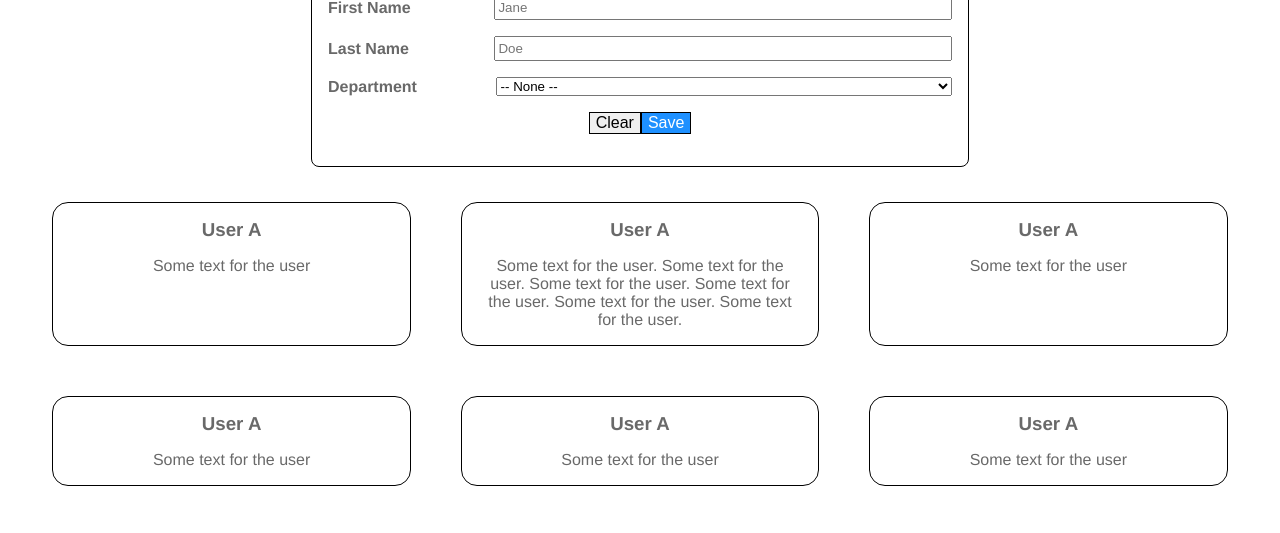
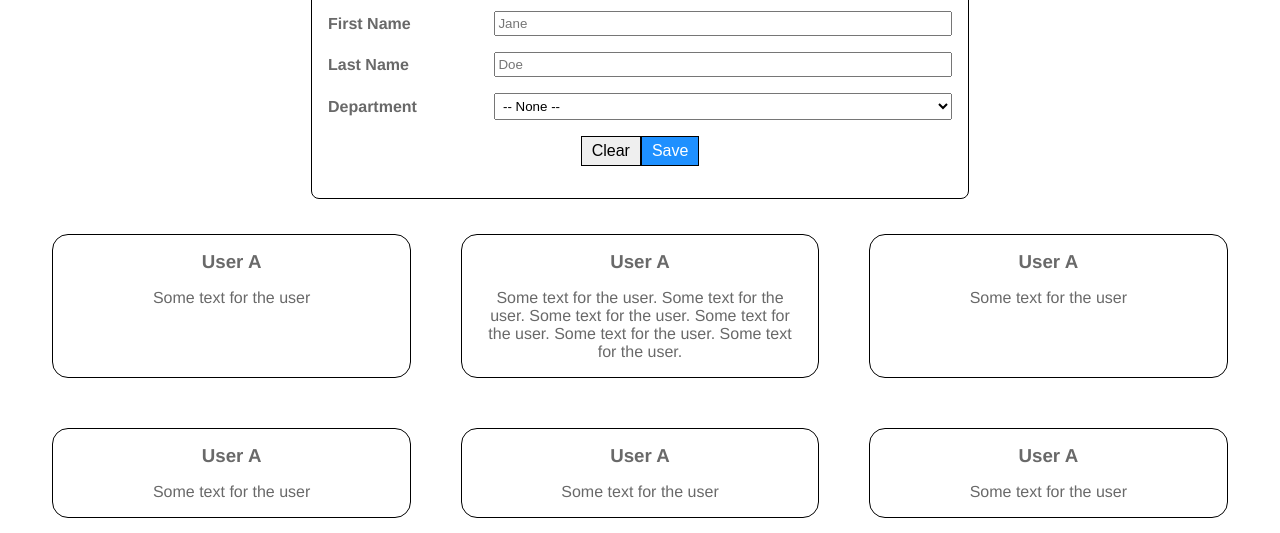
Before and after one commit to cwyoder/acme-flex-box, a plain HTML site: page index.html in a window 1280 px wide. Shown: the part 266-799 px from the top of the page. Drawn offline with Linux system fonts and the light colour scheme.

Commit message:
Small style tweaks

```diff
--- a/styles.css
+++ b/styles.css
@@ -7,7 +7,6 @@ body {
 #navbar {
     color: white;
     background-color: dodgerblue;
-    padding: 1rem;
     display: flex;
     align-items: center;
 }
@@ -36,9 +35,12 @@ nav {
     text-decoration: underline;
 }
 
+section {
+    padding: 1rem;
+}
+
 #content {
     color: dimgray;
-    padding: 0 1rem;
 }
 
 #content > h1 {
@@ -79,6 +81,7 @@ nav {
 
 .input-container select {
     flex: 4 0;
+    padding: 4px;
 }
 
 #submit-btns {
@@ -91,6 +94,7 @@ nav {
     border-radius: 0;
     margin: 0;
     border: 1px solid black;
+    padding: 5px 10px;
 }
 
 .form-btn__blue {
```
